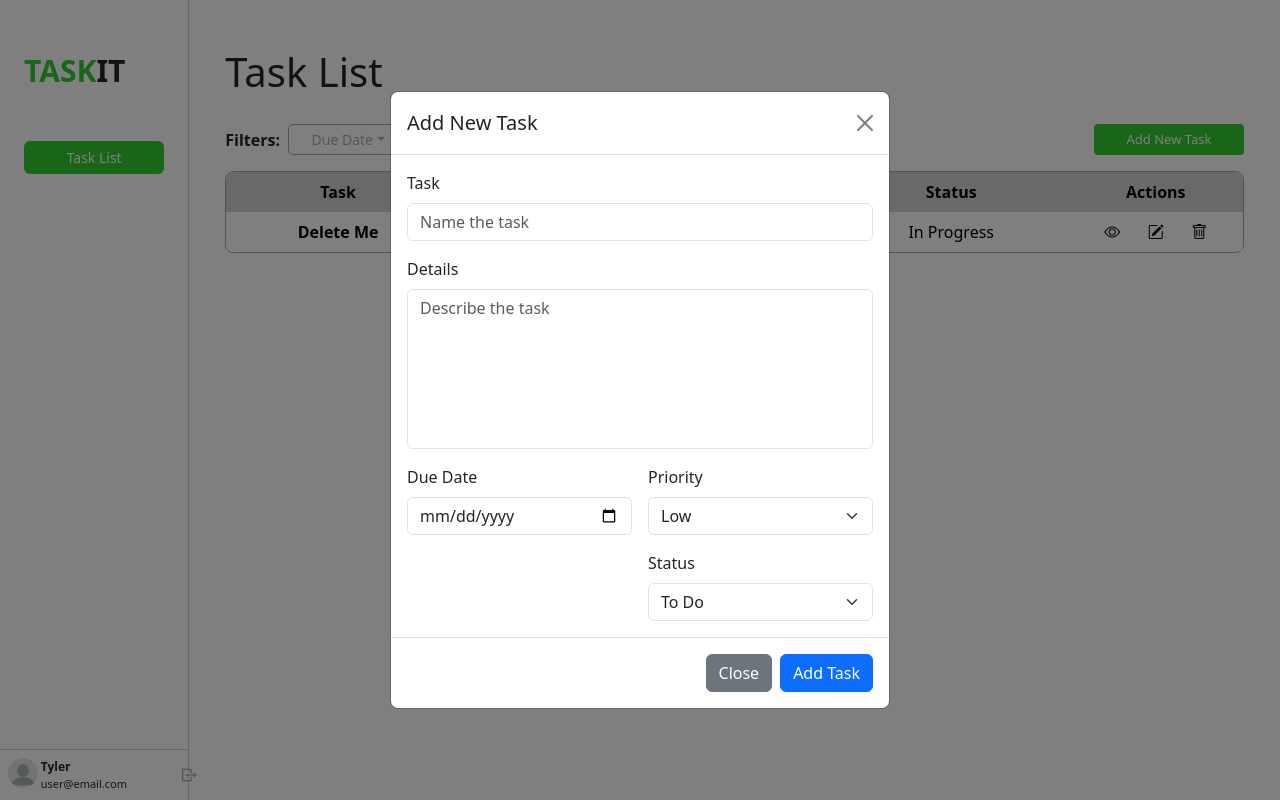
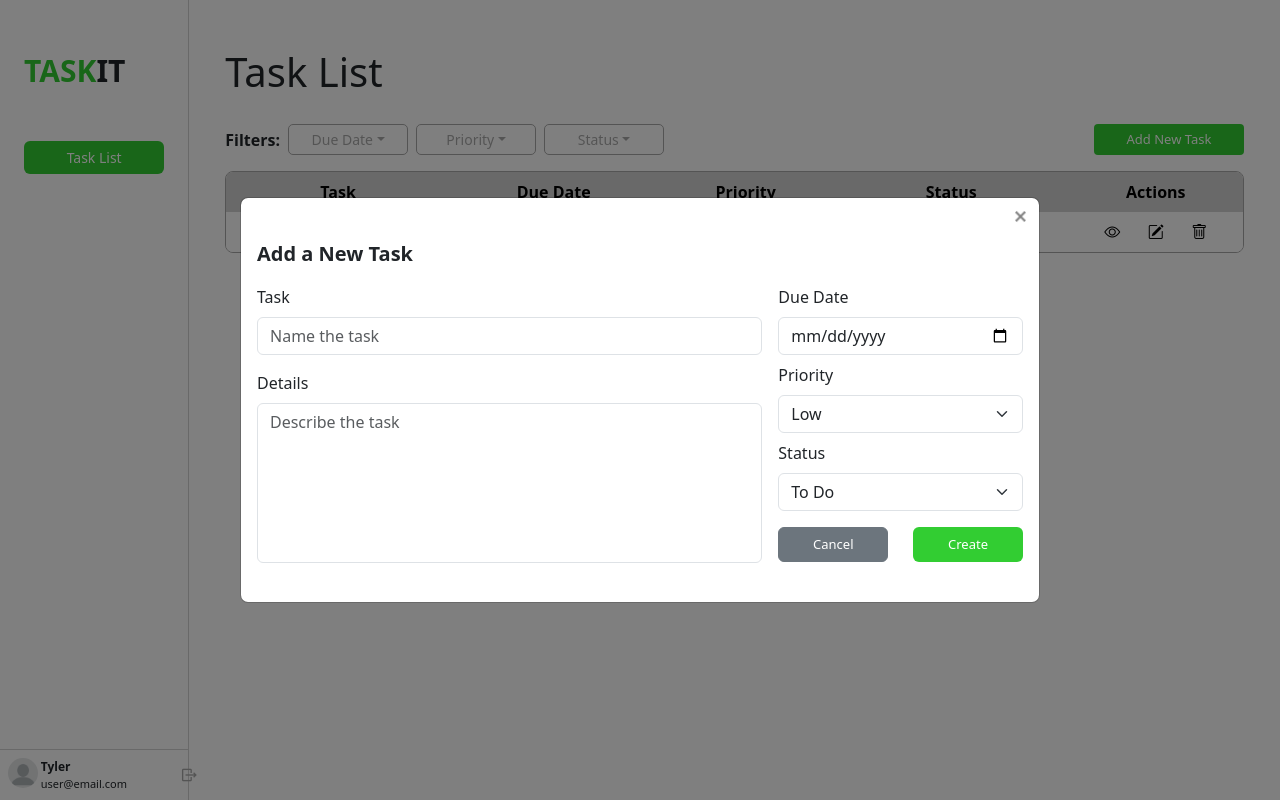
Before and after one commit to tsfento/taskit-project, an Angular app: page / in a window 1280 px wide. Both pictures are taken after a click on the button "Add New Task". Built offline with nearby package versions, Linux system fonts and the light colour scheme.

Commit message:
Styled Task modals closer to Figma design

```diff
--- a/src/app/tasks-list/edit-task/edit-task.component.css
+++ b/src/app/tasks-list/edit-task/edit-task.component.css
@@ -33,3 +33,28 @@
 .op {
   font-family: 'Bootstrap-icons';
 }
+
+.modal-title {
+  font-weight: bold;
+}
+
+.btn-close-div {
+  margin-top: 12px;
+  margin-right: 12px;
+}
+
+.btn-close {
+  width: 5px;
+  height: 5px;
+}
+
+.btn {
+  width: 110px;
+  height: 35px;
+  font-size: 13px;
+}
+
+.btn-success {
+  background-color: limegreen;
+  border: none;
+}
--- a/src/app/tasks-list/edit-task/edit-task.component.html
+++ b/src/app/tasks-list/edit-task/edit-task.component.html
@@ -1,26 +1,25 @@
 <div class="modal fade" id="editTaskModal" tabindex="-1" aria-hidden="true">
-  <div class="modal-dialog modal-dialog-centered">
+  <div class="modal-dialog modal-dialog-centered modal-lg">
     <div class="modal-content">
-      <div class="modal-header">
-        <h1 class="modal-title fs-5" id="editTaskModalLabel">Edit Task</h1>
+      <div class="d-flex justify-content-end btn-close-div">
         <button type="button" class="btn-close" data-bs-dismiss="modal" aria-label="Close" (click)="resetForm()"></button>
       </div>
       <div class="modal-body">
         <form class="row g-3" id="editTaskForm">
-          <div class="col-12">
+          <h1 class="modal-title fs-5" id="newTaskModalLabel">Edit Task</h1>
+          <div class="col-8">
             <label for="inputEditTaskName" class="form-label">Task</label>
             <input type="text" class="form-control" id="inputEditTaskName" maxlength="25" placeholder="Name the task">
-          </div>
-          <div class="col-12">
-            <label for="inputEditDetails" class="form-label">Details</label>
+            <label for="inputEditDetails" class="form-label mt-3">Details</label>
             <textarea type="text" class="form-control" id="inputEditDetails" maxlength="400" placeholder="Describe the task" style="height: 160px; resize: none;"></textarea>
           </div>
-          <div class="col-md-6">
+          <div class="col-4">
             <label for="inputEditDueDate" class="form-label">Due Date</label>
-            <input type="text" class="form-control" id="inputEditDueDate">
-          </div>
-          <div class="col-md-6">
-            <label for="inputEditPriority" class="form-label">Priority</label>
+            <!-- <input type="text" class="form-control" id="inputEditDueDate"> -->
+            <div>
+              <input type="date" class="form-control" id="inputEditDueDate">
+            </div>
+            <label for="inputEditPriority" class="form-label mt-2">Priority</label>
             <div>
               <select class="form-select" aria-label="Priority" id="inputEditPriority">
                 <option selected value="Low">Low</option>
@@ -28,11 +27,7 @@
                 <option value="High">High</option>
               </select>
             </div>
-          </div>
-          <div class="col-md-6">
-          </div>
-          <div class="col-md-6">
-            <label for="inputEditStatus" class="form-label">Status</label>
+            <label for="inputEditStatus" class="form-label mt-2">Status</label>
             <div>
               <select class="form-select" aria-label="Status" id="inputEditStatus">
                 <option selected value="To Do">To Do</option>
@@ -40,12 +35,12 @@
                 <option value="Done">Done</option>
               </select>
             </div>
+            <div class="d-flex justify-content-between mt-3 pb-4">
+              <button type="button" class="btn btn-secondary" data-bs-dismiss="modal" (click)="resetForm()">Cancel</button>
+              <button type="button" class="btn btn-success" data-bs-dismiss="modal" (click)="saveChanges()">Update</button>
+            </div>
           </div>
         </form>
-      </div>
-      <div class="modal-footer">
-        <button type="button" class="btn btn-secondary" data-bs-dismiss="modal" (click)="resetForm()">Close</button>
-        <button type="button" class="btn btn-primary" data-bs-dismiss="modal" (click)="saveChanges()">Save Changes</button>
       </div>
     </div>
   </div>
--- a/src/app/tasks-list/new-task/new-task.component.css
+++ b/src/app/tasks-list/new-task/new-task.component.css
@@ -33,3 +33,28 @@
 .op {
   font-family: 'Bootstrap-icons';
 }
+
+.modal-title {
+  font-weight: bold;
+}
+
+.btn-close-div {
+  margin-top: 12px;
+  margin-right: 12px;
+}
+
+.btn-close {
+  width: 5px;
+  height: 5px;
+}
+
+.btn {
+  width: 110px;
+  height: 35px;
+  font-size: 13px;
+}
+
+.btn-success {
+  background-color: limegreen;
+  border: none;
+}
--- a/src/app/tasks-list/new-task/new-task.component.html
+++ b/src/app/tasks-list/new-task/new-task.component.html
@@ -1,27 +1,25 @@
 <div class="modal fade" id="newTaskModal" tabindex="-1" aria-hidden="true">
-  <div class="modal-dialog modal-dialog-centered">
+  <div class="modal-dialog modal-dialog-centered modal-lg">
     <div class="modal-content">
-      <div class="modal-header">
-        <h1 class="modal-title fs-5" id="newTaskModalLabel">Add New Task</h1>
+      <div class="d-flex justify-content-end btn-close-div">
         <button type="button" class="btn-close" data-bs-dismiss="modal" aria-label="Close" (click)="resetForm()"></button>
       </div>
       <div class="modal-body">
         <form class="row g-3" id="newTaskForm">
-          <div class="col-12">
+          <h1 class="modal-title fs-5" id="newTaskModalLabel">Add a New Task</h1>
+          <div class="col-8">
             <label for="inputNewTaskName" class="form-label">Task</label>
             <input type="text" class="form-control" id="inputNewTaskName" maxlength="25" placeholder="Name the task">
-          </div>
-          <div class="col-12">
-            <label for="inputNewDetails" class="form-label">Details</label>
+            <label for="inputNewDetails" class="form-label mt-3">Details</label>
             <textarea type="text" class="form-control" id="inputNewDetails" maxlength="250" placeholder="Describe the task" style="height: 160px; resize: none;"></textarea>
           </div>
-          <div class="col-md-6">
+          <div class="col-4">
             <label for="inputNewDueDate" class="form-label">Due Date</label>
             <!-- <input type="text" class="form-control" id="inputNewDueDate"> -->
-            <div><input type="date" class="form-control" id="inputNewDueDate"></div>
-          </div>
-          <div class="col-md-6">
-            <label for="inputNewPriority" class="form-label">Priority</label>
+            <div>
+              <input type="date" class="form-control" id="inputNewDueDate">
+            </div>
+            <label for="inputNewPriority" class="form-label mt-2">Priority</label>
             <div>
               <select class="form-select" aria-label="Priority" id="inputNewPriority">
                 <option selected value="Low">Low</option>
@@ -29,11 +27,7 @@
                 <option value="High">High</option>
               </select>
             </div>
-          </div>
-          <div class="col-md-6">
-          </div>
-          <div class="col-md-6">
-            <label for="inputNewStatus" class="form-label">Status</label>
+            <label for="inputNewStatus" class="form-label mt-2">Status</label>
             <div>
               <select class="form-select" aria-label="Status" id="inputNewStatus">
                 <option selected value="To Do">To Do</option>
@@ -41,12 +35,12 @@
                 <option value="Done">Done</option>
               </select>
             </div>
+            <div class="d-flex justify-content-between mt-3 pb-4">
+              <button type="button" class="btn btn-secondary" data-bs-dismiss="modal" (click)="resetForm()">Cancel</button>
+              <button type="button" class="btn btn-success" data-bs-dismiss="modal" (click)="newTask()">Create</button>
+            </div>
           </div>
         </form>
-      </div>
-      <div class="modal-footer">
-        <button type="button" class="btn btn-secondary" data-bs-dismiss="modal" (click)="resetForm()">Close</button>
-        <button type="button" class="btn btn-primary" data-bs-dismiss="modal" (click)="newTask()">Add Task</button>
       </div>
     </div>
   </div>
--- a/src/app/tasks-list/tasks-list.component.css
+++ b/src/app/tasks-list/tasks-list.component.css
@@ -46,3 +46,19 @@ td:empty::after {
 .action:hover {
   color: darkgrey;
 }
+
+.btn-close-div {
+  margin-top: 12px;
+  margin-right: 12px;
+}
+
+.btn-close {
+  width: 5px;
+  height: 5px;
+}
+
+.dlt-btn {
+  width: 110px;
+  height: 35px;
+  font-size: 13px;
+}
--- a/src/app/tasks-list/tasks-list.component.html
+++ b/src/app/tasks-list/tasks-list.component.html
@@ -5,17 +5,17 @@
 <div class="modal fade" id="deleteTaskModal" tabindex="-1" aria-hidden="true">
   <div class="modal-dialog modal-dialog-centered">
     <div class="modal-content">
-      <div class="modal-header" style="background-color: crimson; color: white;">
-        <h1 class="modal-title fs-5">Delete?</h1>
+      <div class="d-flex justify-content-end btn-close-div">
         <button type="button" class="btn-close" data-bs-dismiss="modal" aria-label="Close"></button>
       </div>
-      <div class="modal-body">
+      <div class="modal-body text-center mt-3">
         <p *ngIf="deleteIndex !== undefined"
-        style="font-size: 22px;">Are you sure you want to delete task '{{ tasks[deleteIndex].title }}'?</p>
-      </div>
-      <div class="modal-footer">
-        <button type="button" class="btn btn-secondary" data-bs-dismiss="modal">Cancel</button>
-        <button type="button" class="btn btn-danger" data-bs-dismiss="modal" (click)="deleteTask(deleteIndex)">Delete</button>
+        class="mb-4"
+        style="font-weight: bold; font-size: 28px;">Are you sure you want to delete task '{{ tasks[deleteIndex].title }}'?</p>
+        <div class="mb-5">
+          <button type="button" class="btn btn-secondary dlt-btn me-4" data-bs-dismiss="modal">Cancel</button>
+          <button type="button" class="btn btn-danger dlt-btn" data-bs-dismiss="modal" (click)="deleteTask(deleteIndex)">Delete</button>
+        </div>
       </div>
     </div>
   </div>
```
